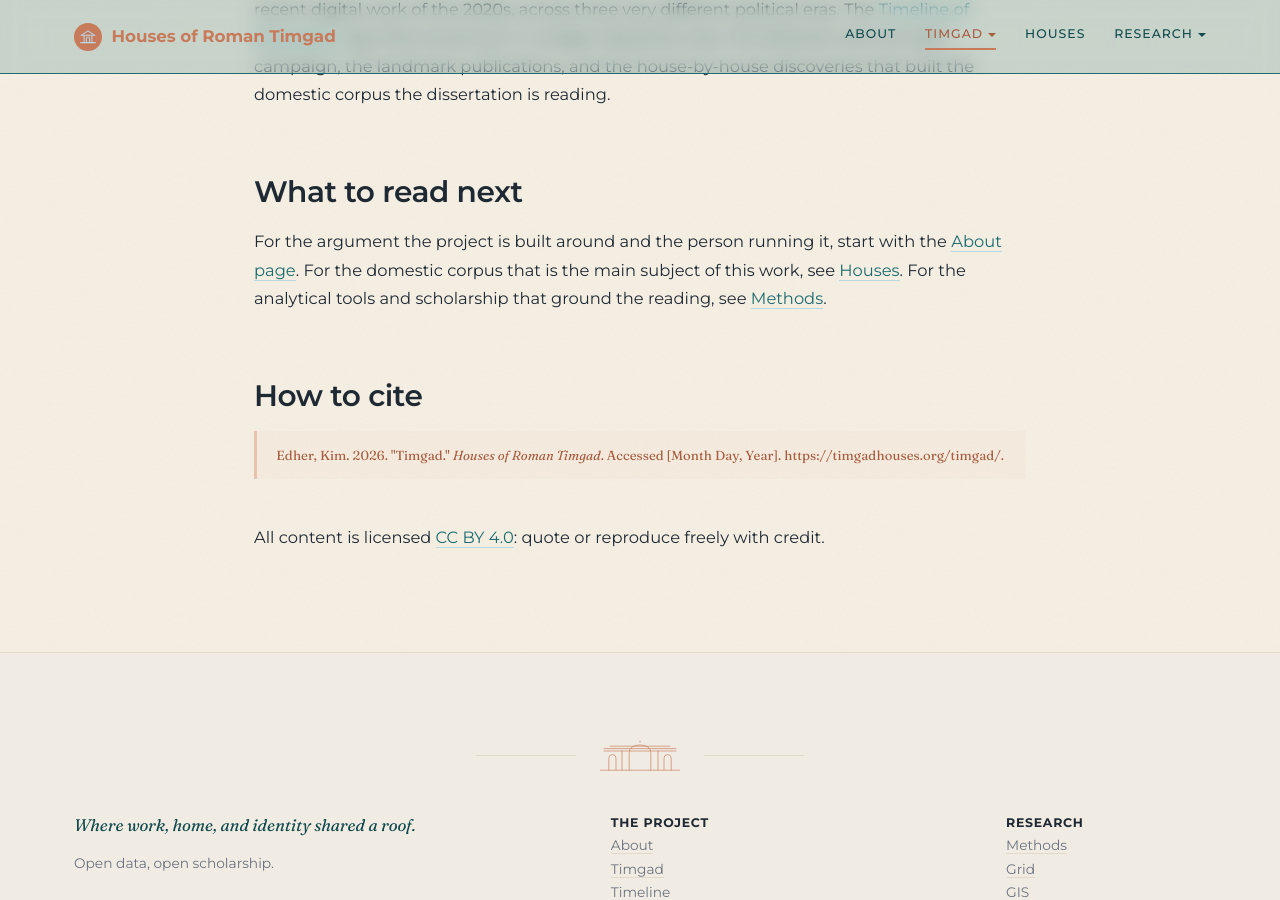
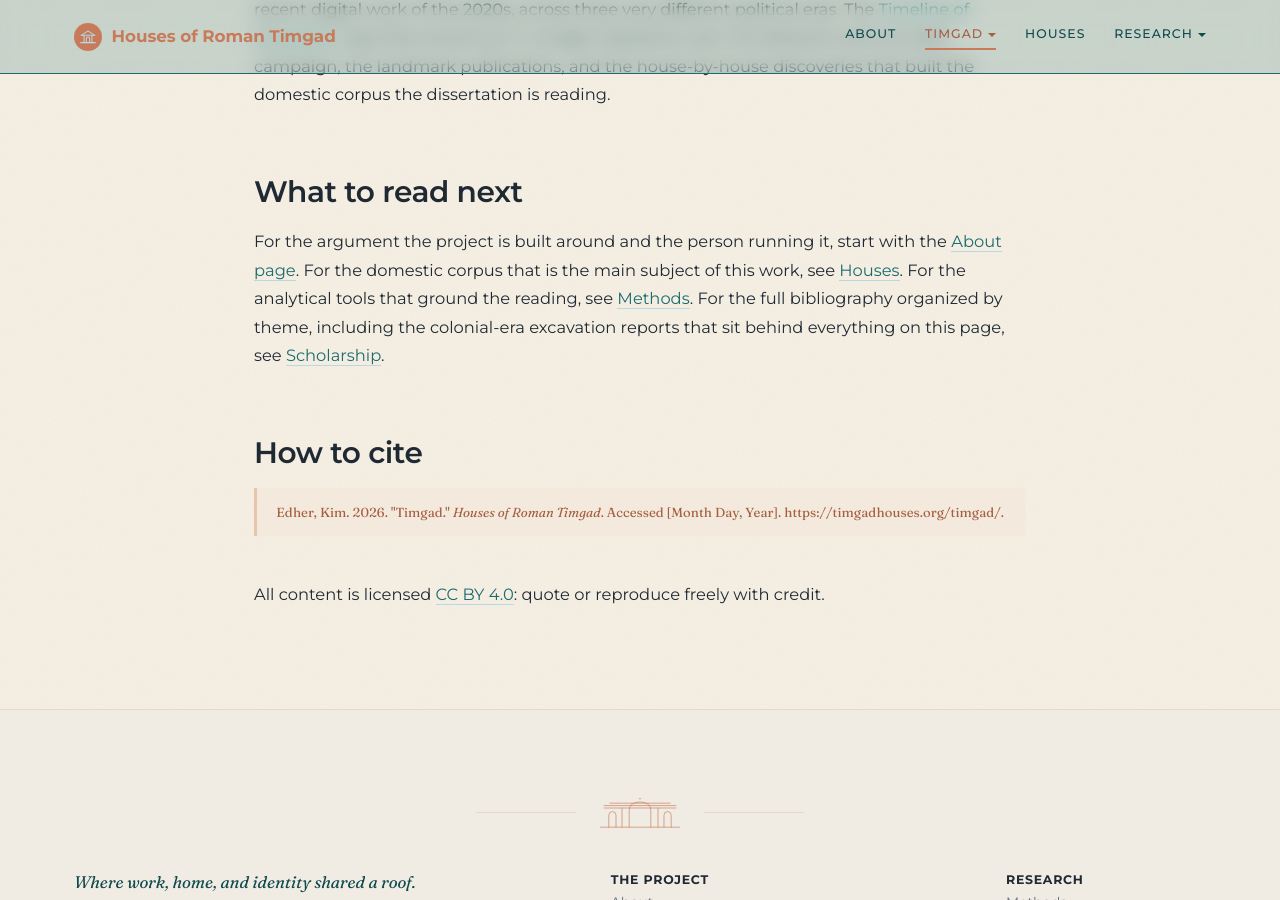
Before and after one commit to kimedher/timgadhouses, a Jekyll site: the page built from timgad.md, in a window 1280 px wide and 900 px high, scrolled down 6314 px. Built offline with Jekyll 4.4.1, drawn with Linux system fonts in a browser that asks for light colours.

Commit message:
Link to Scholarship from Timgad What to read next

```diff
--- a/timgad.md
+++ b/timgad.md
@@ -71,7 +71,7 @@ The scholarly record of Timgad runs from the first reconnaissance in 1880 throug
 
 ## What to read next
 
-For the argument the project is built around and the person running it, start with the [About page](/about/). For the domestic corpus that is the main subject of this work, see [Houses](/houses/). For the analytical tools and scholarship that ground the reading, see [Methods](/methods/).
+For the argument the project is built around and the person running it, start with the [About page](/about/). For the domestic corpus that is the main subject of this work, see [Houses](/houses/). For the analytical tools that ground the reading, see [Methods](/methods/). For the full bibliography organized by theme, including the colonial-era excavation reports that sit behind everything on this page, see [Scholarship](/scholarship/#colonial-era-excavation-and-its-sources).
 
 ## How to cite
 
```
